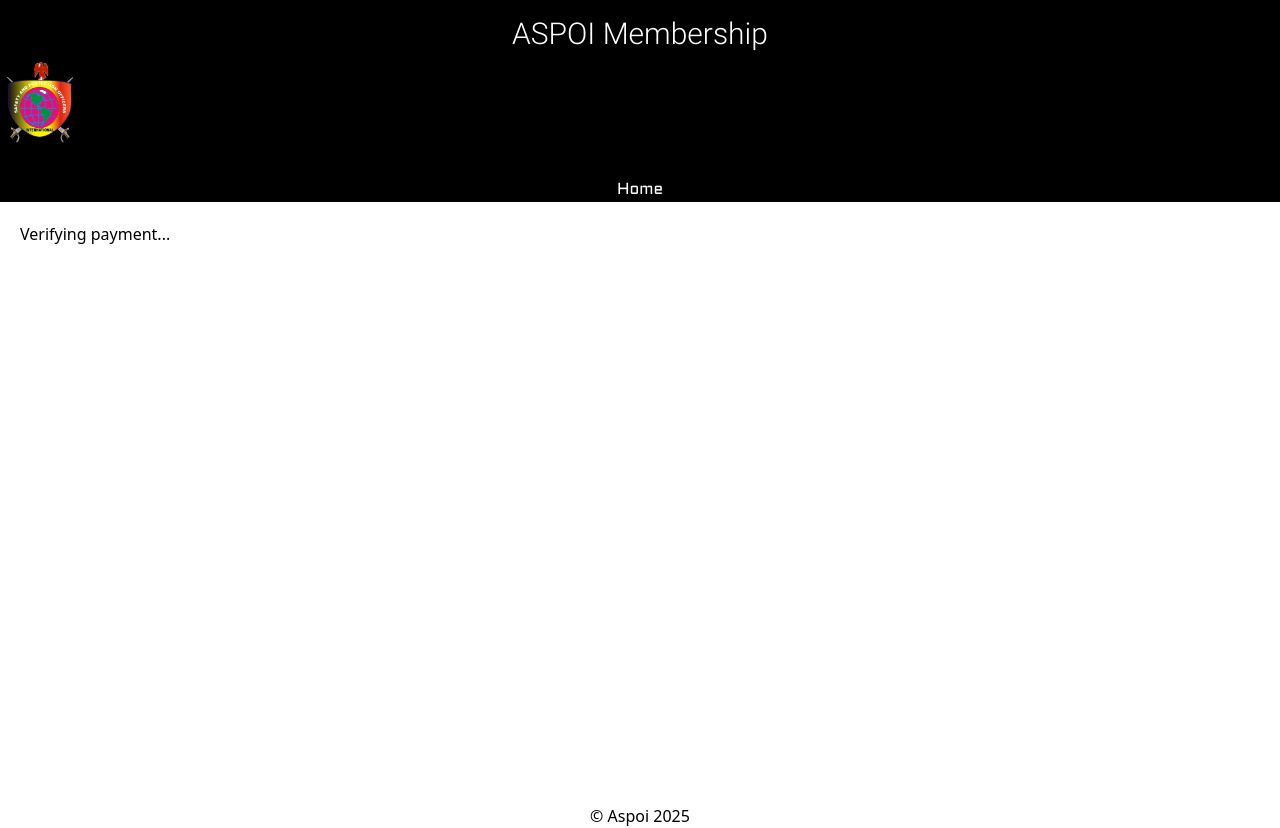
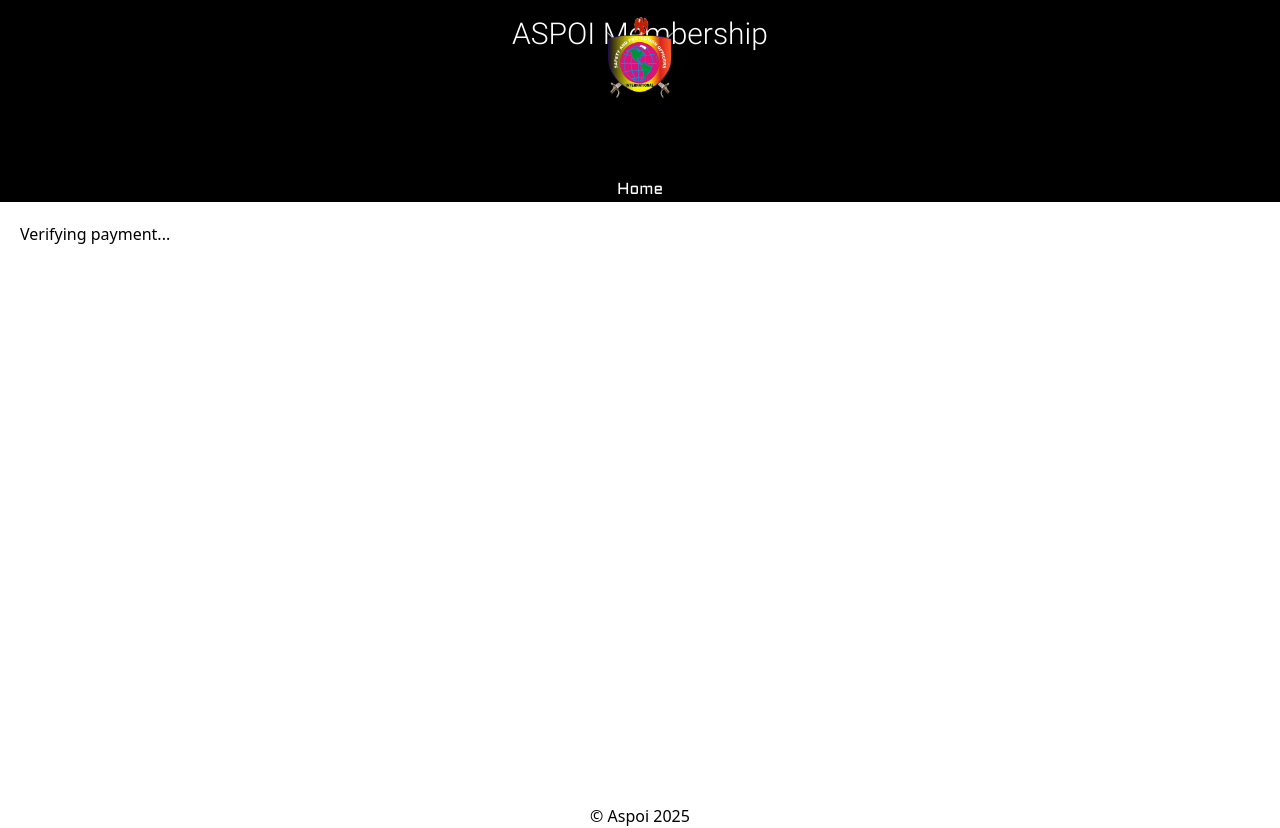
Before and after one commit to GideonDeon/aspoi_backend, a Next.js app: page /confirmation in a window 1280 px wide. Built offline with nearby package versions, Linux system fonts and the light colour scheme.

Commit message:
edited layout

```diff
--- a/app/layout.js
+++ b/app/layout.js
@@ -18,9 +18,9 @@ export default function RootLayout({ children }) {
             <Image
               src="/images/aspoi-logo.png"
               alt="ASPOI Logo"
-              width={80} // px
-              height={80} // px
-              className="rounded-full"
+              width={80}
+              height={80}
+              className="rounded-full relative left-[50%] -translate-[50%]"
             />
 
             <nav className="text-center mt-7 font-aldrich hover:text-[#feff00] w-fit relative left-[50%] -translate-x-[50%]">
```
